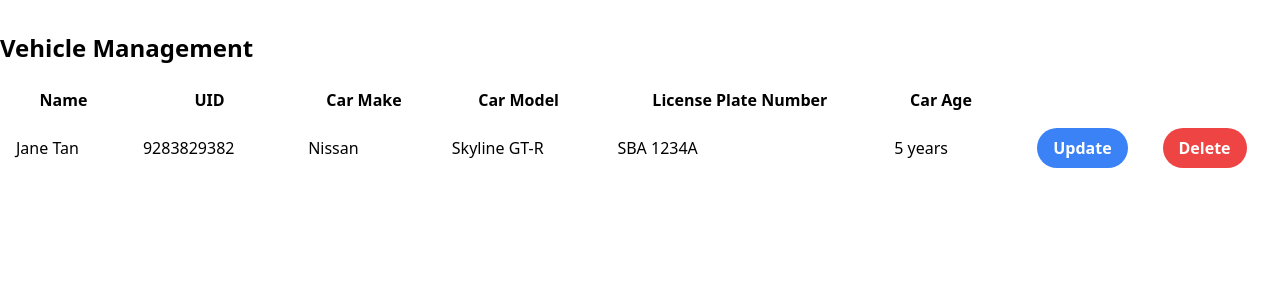
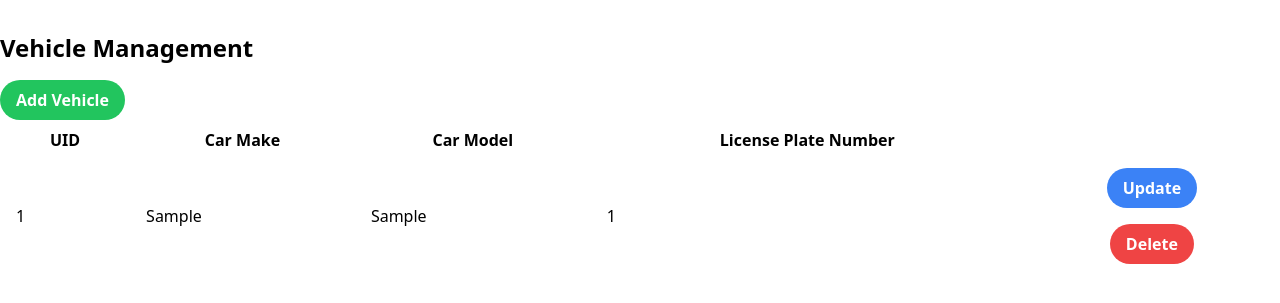
Before and after one commit to taronaeo/IT1566AppDevProject, a Flask app: template website/templates/VehicleStore.html in a window 1280 px wide. Shown: the top 303 px of the page. Run offline with Flask 3, Linux system fonts and the light colour scheme; the template is opened without the code that fills it: most values are stand-ins (such as "Sample title", 1, 10 or a date in 2020); some libraries are stand-ins or nearby versions.

Commit message:
feat: crud for vehicle management

```diff
--- a/website/templates/VehicleStore.html
+++ b/website/templates/VehicleStore.html
@@ -7,33 +7,86 @@
 <body>
   <div class="container mx-auto py-8">
     <h1 class="text-2xl font-bold mb-4">Vehicle Management</h1>
+    <button id = 'add' class="bg-green-500 hover:bg-green-700 text-white font-bold py-2 px-4 rounded-full">
+      Add Vehicle
+    </button>
     <table class="table-auto w-full">
       <thead>
         <tr>
-          <th class="px-4 py-2">Name</th>
           <th class="px-4 py-2">UID</th>
           <th class="px-4 py-2">Car Make</th>
           <th class="px-4 py-2">Car Model</th>
           <th class="px-4 py-2">License Plate Number</th>
-          <th class="px-4 py-2">Car Age</th>
           <th class="px-4 py-2"></th>
         </tr>
       </thead>
       <tbody>
         <tr>
-          <td class="px-4 py-2">Jane Tan</td>
-          <td class="px-4 py-2">9283829382</td>
-          <td class="px-4 py-2">Nissan</td>
-          <td class="px-4 py-2">Skyline GT-R</td>
-          <td class="px-4 py-2">SBA 1234A</td>
-          <td class="px-4 py-2">5 years</td>
+          {% for vehicle in vehicles %}
+          <tr>
+            <td class="p-4" id = 'owner_uid'>{{ vehicle.owner_uid }}</td>
+            <td class="p-4">{{ vehicle.vehicle_make }}</td>
+            <td class="p-4">{{ vehicle.vehicle_model }}</td>
+            <td class="p-4" id = 'uid'>{{ vehicle.uid }}</td>
+
           <td class="px-4 py-2 flex justify-around">
-            <a href="UpdateVehicle.html"><button class="bg-blue-500 hover:bg-blue-700 text-white font-bold py-2 px-4 rounded-full">Update</button></a>
-            <button class="bg-red-500 hover:bg-red-700 text-white font-bold py-2 px-4 rounded-full">Delete</button>
+            <button id = 'update' class="bg-blue-500 hover:bg-blue-700 text-white font-bold py-2 px-4 rounded-full">Update</button>
           </td>
+          <td class = "px-4 py-2 flex justify-around">
+            <button id = 'remove' class="bg-red-500 hover:bg-red-700 text-white font-bold py-2 px-4 rounded-full">Delete</button>
+          </td>
+          {% endfor %}
+          </tr>
         </tr>
+
       </tbody>
     </table>
   </div>
+  <script>
+    const addVehicle = document.getElementById('add');
+    const updateVehicle = document.getElementById('update');
+    const removeVehicle = document.getElementById('remove');
+
+
+    const putRequest = (type) => {
+      const uid = document.getElementById('uid').innerText;
+      const xhr = new XMLHttpRequest();
+      xhr.open('PUT', '/api/vehicle/'+uid)
+      xhr.setRequestHeader('Content-Type', 'application/json')
+      xhr.send(JSON.stringify({
+        "type": type,
+        "vehicle_make": "Mazda",
+        "vehicle_model": "RX7",
+        "uid": document.getElementById('uid').innerText
+      }))
+      setTimeout(() => window.location.reload(), 250)
+    }
+
+    const delRequest = () => {
+      const xhr = new XMLHttpRequest();
+      xhr.open('DELETE', '/api/vehicle/'+document.getElementById('uid').innerText)
+      xhr.send()
+      setTimeout(() => window.location.reload(), 250)
+    }
+
+    const sendRequest = () => {
+      const xhr = new XMLHttpRequest();
+      xhr.open('POST', '/api/vehicle')
+      xhr.setRequestHeader('Content-Type', 'application/json')
+      xhr.send(JSON.stringify({
+        "license_plate": "SSS0983R",
+        "vehicle_model": "Honda",
+        "owner_uid": "224444A@mymail.nyp.edu.sg",
+        "vehicle_make": "Civic",
+        "unlock_system_installed": true
+      }))
+      setTimeout(() => window.location.reload(), 250)
+    }
+
+    addVehicle.onclick = () => sendRequest('add');
+    updateVehicle.onclick = () => putRequest('update');
+    removeVehicle.onclick = () => delRequest('remove');
+
+  </script>
 </body>
 </html>
```
Also changed, not shown: website/apis/vehicle.py (+17 -12 lines), website/views.py (+11 -1 lines), 1 other file.
